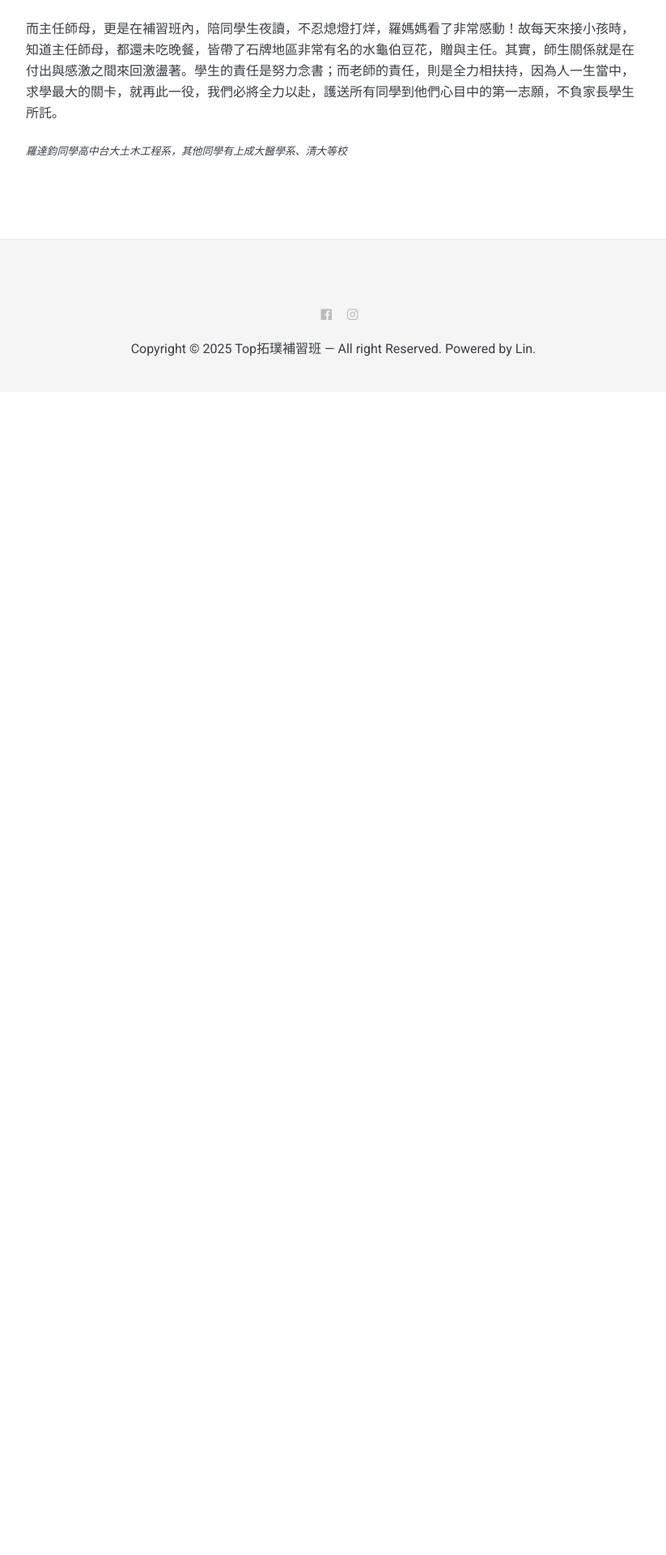
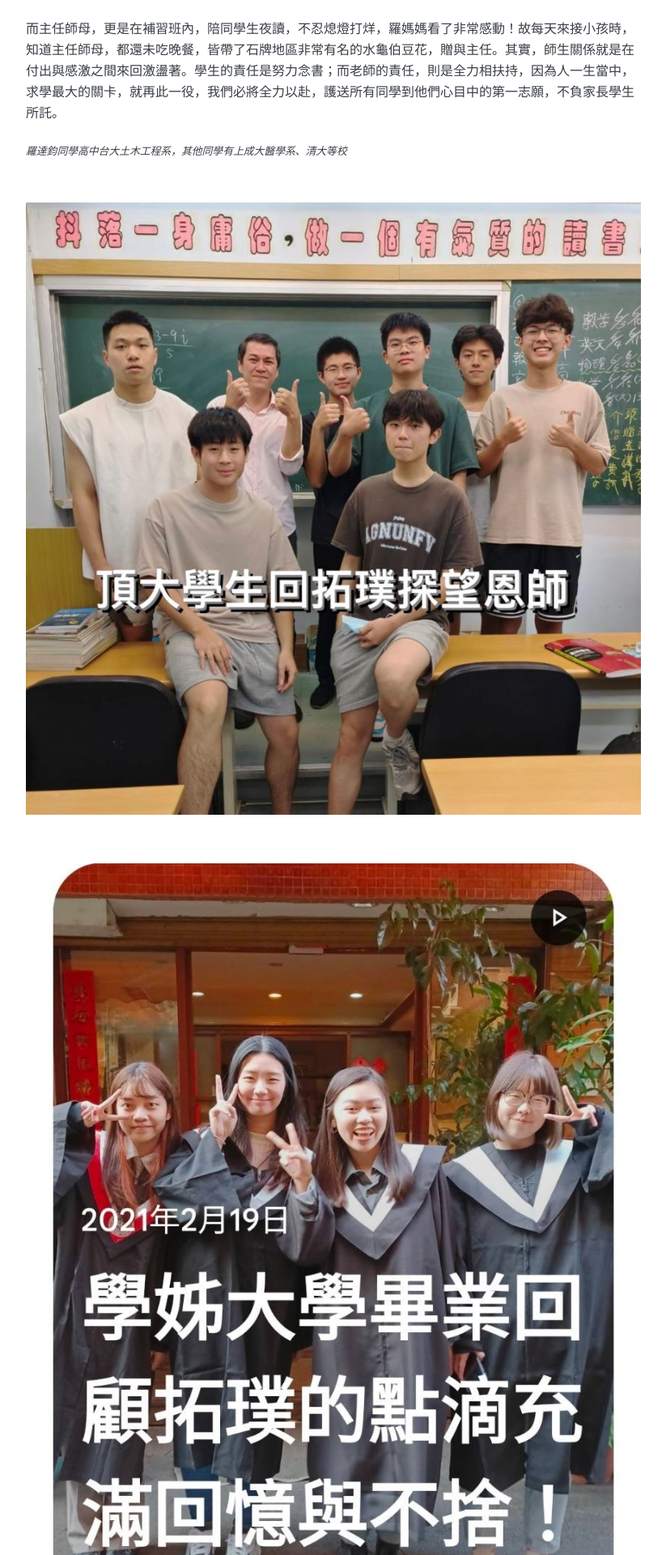
Before and after one commit to thetopedu/education, a Jekyll site: the page built from _pages/關於拓璞.md, in a window 1280 px wide. Shown: the part 3710-5630 px from the top of the page at 81% size, without its empty margins (228-1051 px from the left). Built offline with Jekyll 4.4.1, drawn with Linux system fonts in a browser that asks for light colours; nearby versions of some CDN libraries; before the commit the page ends 4194 px from its top, so only the background shows below that.

Commit message:
maybethefinal

```diff
--- a/_pages/關於拓璞.md
+++ b/_pages/關於拓璞.md
@@ -60,3 +60,6 @@ image: 關於我們封面.jpg
 而主任師母，更是在補習班內，陪同學生夜讀，不忍熄燈打烊，羅媽媽看了非常感動！故每天來接小孩時，知道主任師母，都還未吃晚餐，皆帶了石牌地區非常有名的水龜伯豆花，贈與主任。其實，師生關係就是在付出與感激之間來回激盪著。學生的責任是努力念書；而老師的責任，則是全力相扶持，因為人一生當中，求學最大的關卡，就再此一役，我們必將全力以赴，護送所有同學到他們心目中的第一志願，不負家長學生所託。
 
 <SMALL> *羅達鈞同學高中台大土木工程系，其他同學有上成大醫學系、清大等校* </SMALL>
+
+![課表](../images/回拓璞.jpg)
+![課表](../images/畢業.jpeg)
```
Also changed, not shown: images/回拓璞.jpg (added), images/畢業.jpeg (added).
